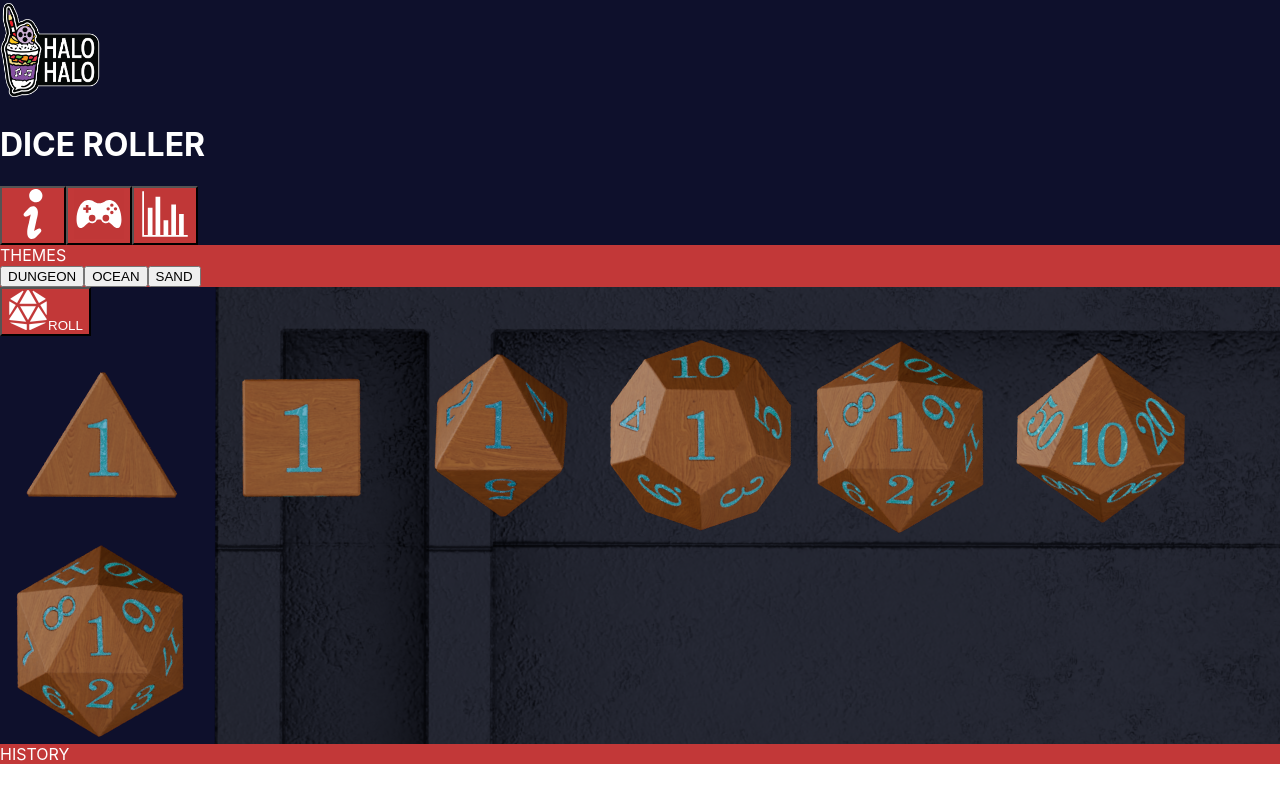
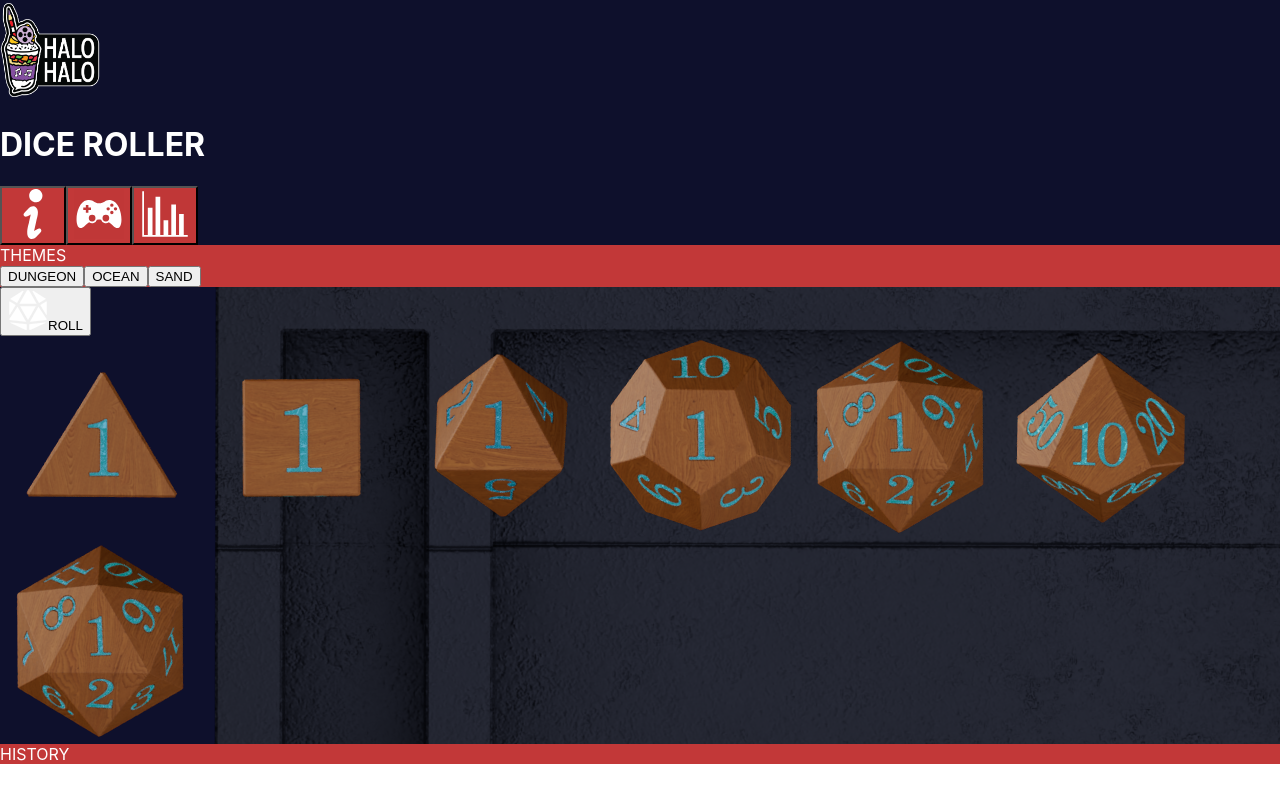
Before and after one commit to Ceazah-Ezz/protodiceroller, a React (Create React App) app: page / in a window 1280 px wide. Built offline with nearby package versions, Linux system fonts and the light colour scheme.

Commit message:
Changed button color

```diff
--- a/src/Presentation/Pages/Revamped.css
+++ b/src/Presentation/Pages/Revamped.css
@@ -28,8 +28,7 @@
 }
 
 .themes-container,
-.history-container,
-.roll-button {
+.history-container {
   background-color: var(--theme-primary);
   color: var(--theme-text);
 }
@@ -77,7 +76,7 @@
     @apply w-32 h-32 rounded-md text-black hover:scale-105 transition font-[TWBOZ];
 }
 .playmat-container .playmat-background-container .column-one .roll-button{
-    @apply p-9 w-full rounded-md h-1/6 text-white m-1 drop-shadow-lg transition font-[TWBOZ] place-items-center;
+    @apply p-9 w-full rounded-md h-1/6 text-white m-1 drop-shadow-lg transition font-[TWBOZ] place-items-center bg-green-700;
 }
 .playmat-container .playmat-background-container .dice-container{
     @apply flex flex-col col-span-1 p-5 items-center place-content-center place-items-center;
```
